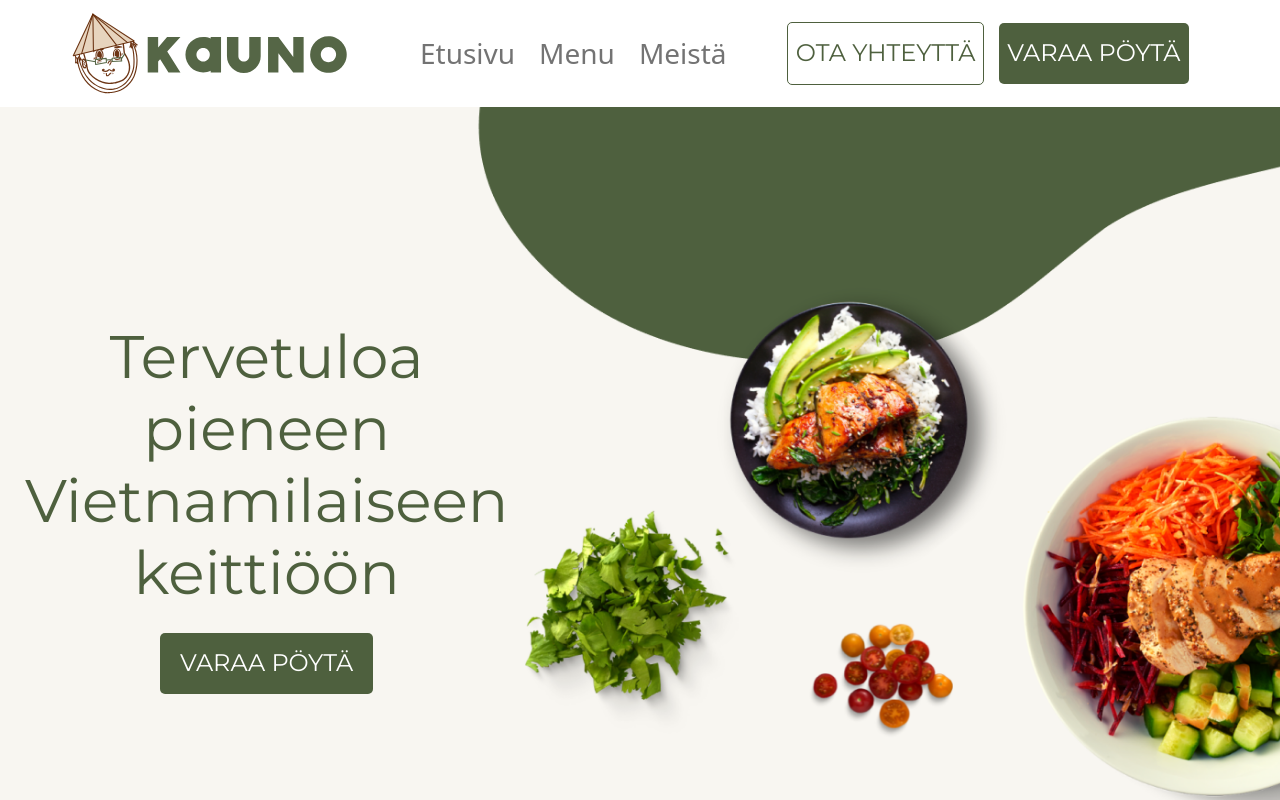
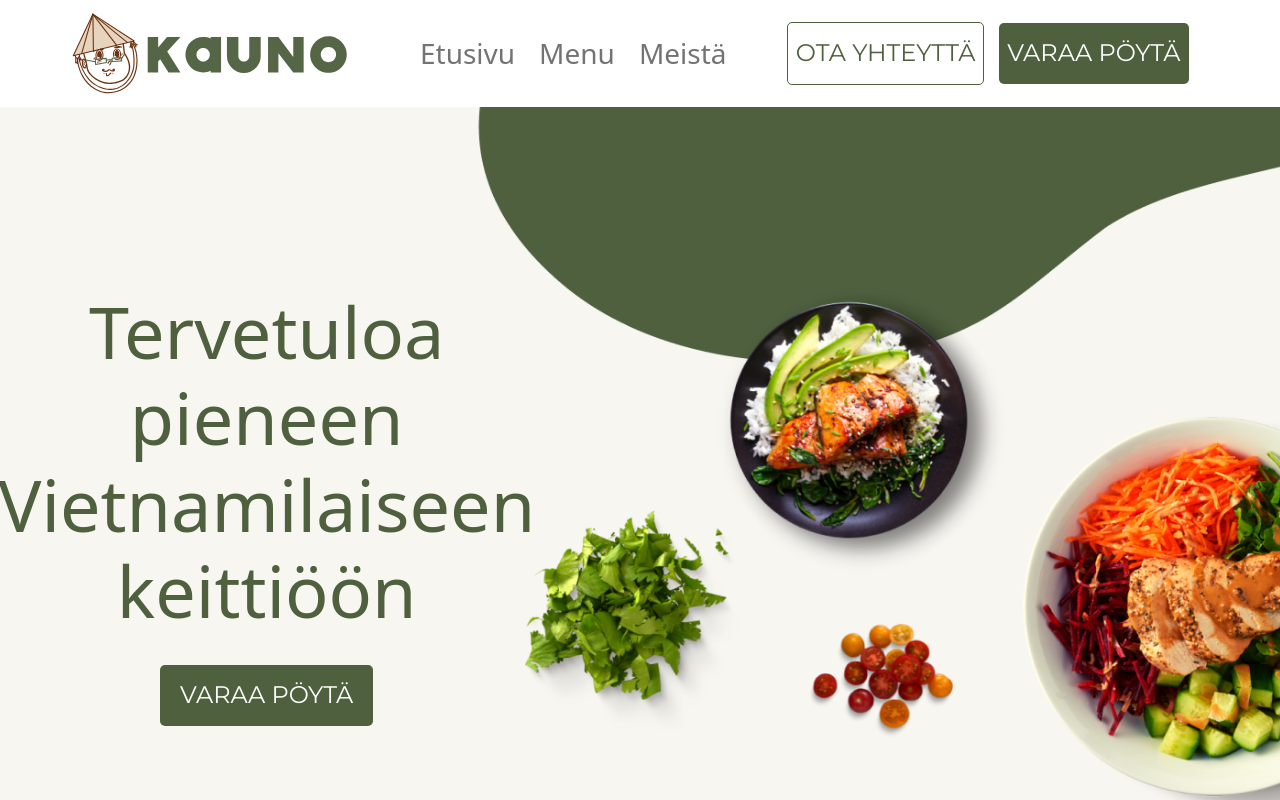
Before and after one commit to phuoc94/kauno-restaurant, a Next.js app: page / in a window 1280 px wide. Shown: the top 800 px of the page. Built offline with nearby package versions, Linux system fonts and the light colour scheme.

Commit message:
update hero text

```diff
--- a/components/hero.js
+++ b/components/hero.js
@@ -13,9 +13,9 @@ const HeroSection = () => {
             className="text-center d-flex align-items-center justify-content-center h-100"
           >
             <Col>
-              <Typography variant="h2" component="h1" className="color-primary">
+              <h1 className="color-primary display-2">
                 Tervetuloa pieneen Vietnamilaiseen keittiöön
-              </Typography>
+              </h1>
               <Link href="/contact-us#reservation" passHref>
                 <button className="button-primary text-uppercase mt-4 text-nowrap py-3">
                   <span className="h4 font-300">Varaa pöytä</span>
```
